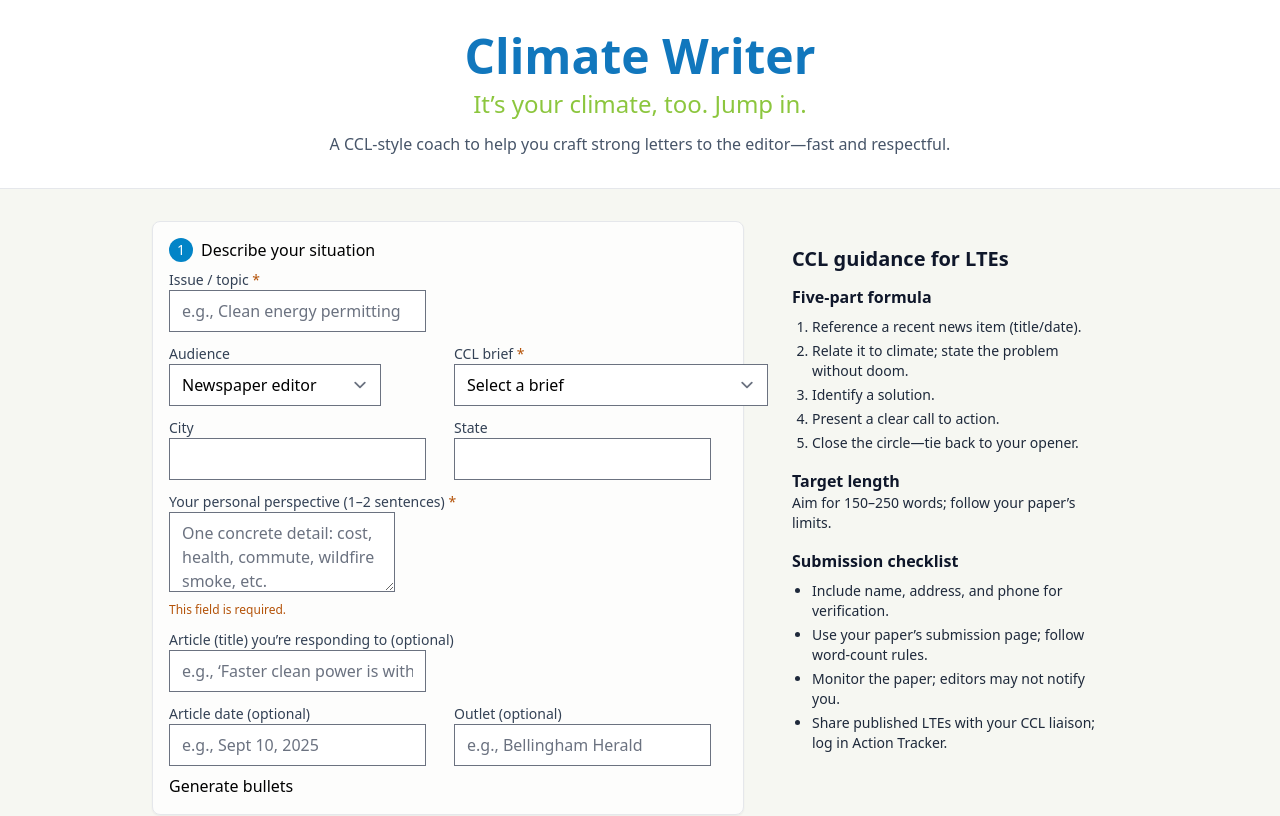
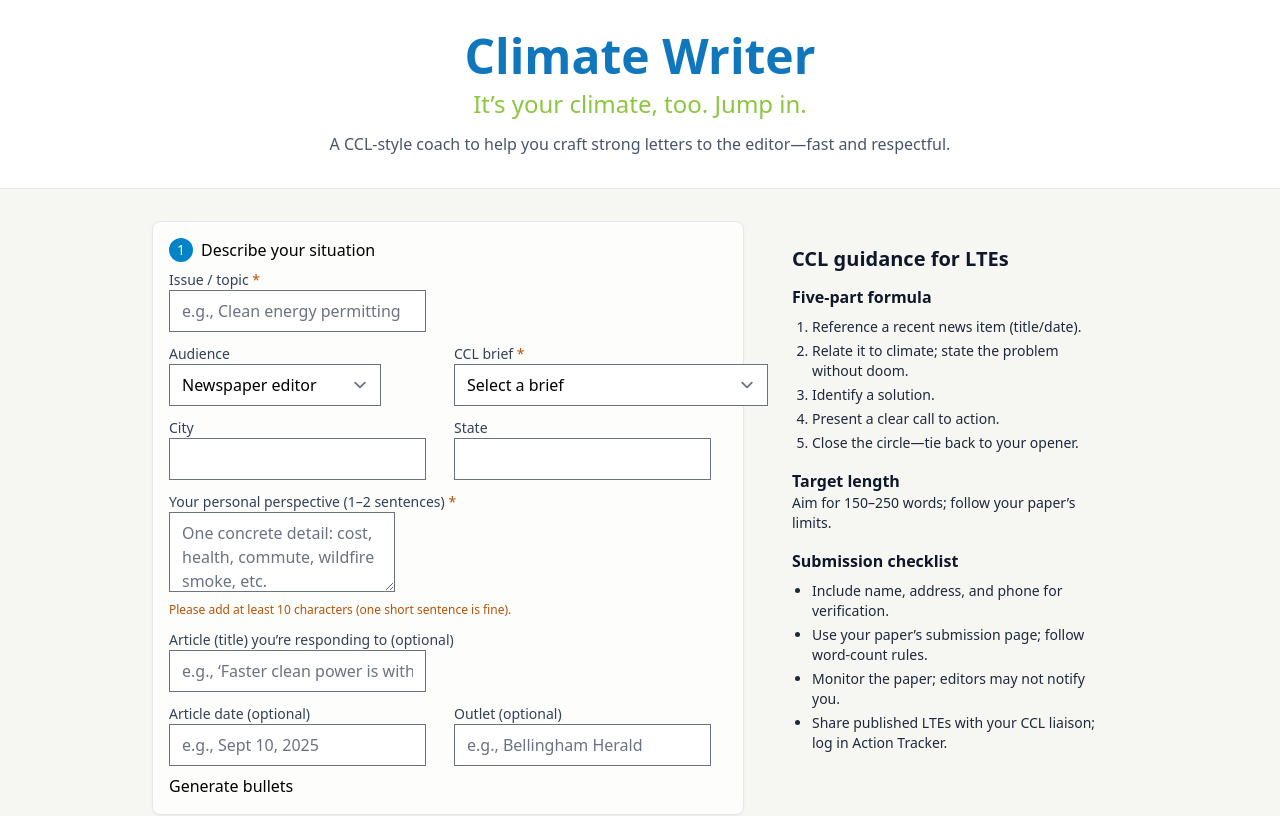
Before and after one commit to JoelMcKinnon/climate-writer, a Nuxt app: page / in a window 1280 px wide. Shown: the top 816 px of the page. Built offline with nearby package versions, Linux system fonts and the light colour scheme.

Commit message:
added error handling for personal perspective

```diff
--- a/app/pages/index.vue
+++ b/app/pages/index.vue
@@ -46,7 +46,9 @@
               class="textarea min-h-20"
               placeholder="One concrete detail: cost, health, commute, wildfire smoke, etc."
             ></textarea>
-            <p v-if="!trim(d.personal)" class="mt-1 text-xs text-amber-700">This field is required.</p>
+            <p v-if="!hasEnoughPersonal" class="mt-1 text-xs text-amber-700">
+              Please add at least {{ minPersonal }} characters (one short sentence is fine).
+            </p>
           </div>
 
           <!-- Optional article context -->
@@ -212,7 +214,13 @@ const mergedBullets = computed(() => {
 // --- Step A: Generate bullets ---
 const genBusy = ref(false)
 const genError = ref('')
-const canGenerate = computed(() => !!trim(d.issue) && !!d.briefId && !!trim(d.personal))
+
+const minPersonal = 10
+const hasEnoughPersonal = computed(() => trim(d.personal).length >= minPersonal)
+
+const canGenerate = computed(() =>
+  !!trim(d.issue) && !!d.briefId && hasEnoughPersonal.value
+)
 
 async function generateBullets() {
   genError.value = ''
@@ -228,7 +236,7 @@ async function generateBullets() {
       articleDate: d.articleDate,
       outlet: d.outlet,
       wordLimit: d.wordLimit || 180,
-      personalPerspective: d.personal
+      personalPerspective: String(d.personal ?? '')
     }
     const data = await $fetch('/api/outline', { method: 'POST', body: payload })
     d.thesis = data.thesis || ''
```
Also changed, not shown: 1 other file (tests, documents, lock files or other folders).
